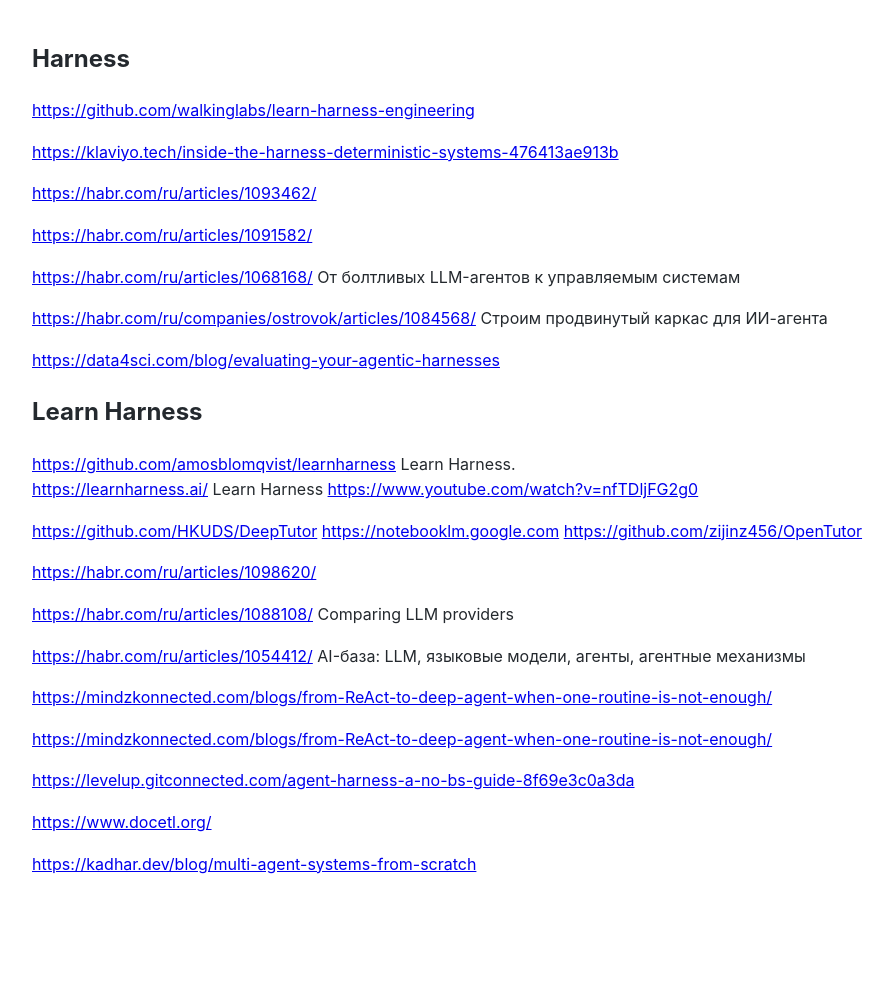
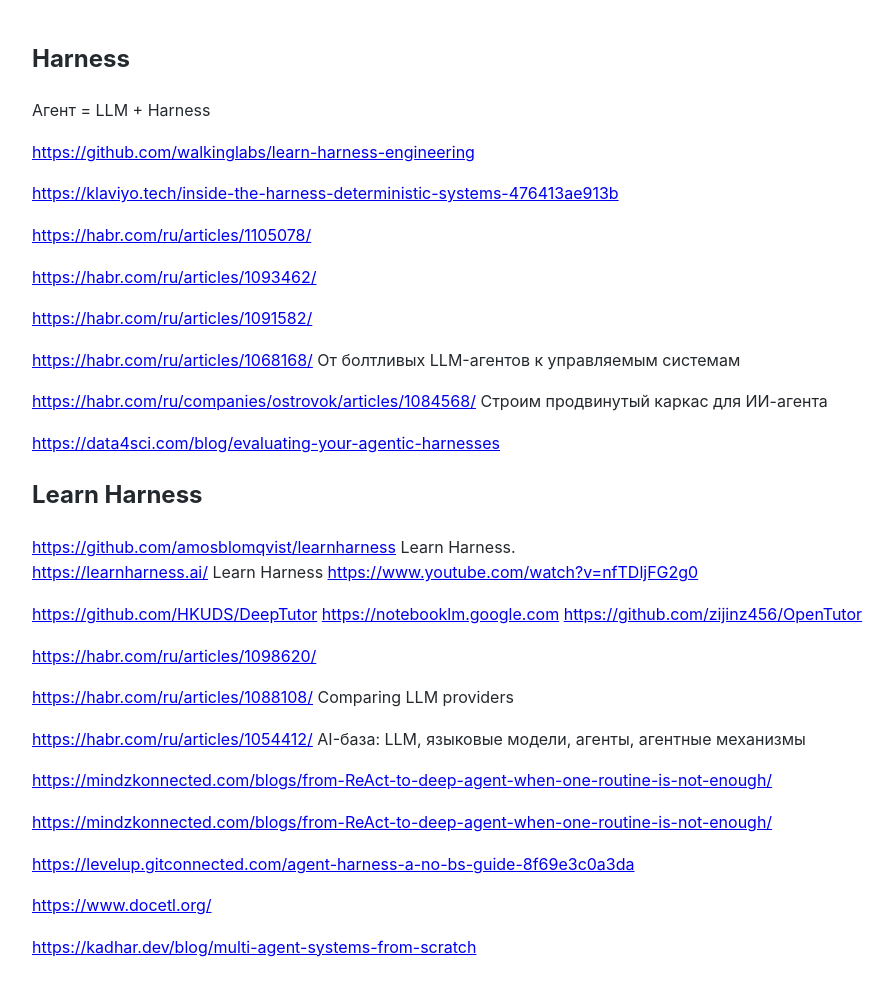
Before and after one commit to Michael-Lubinsky/michael-lubinsky.github.com, a Jekyll site: the page built from ml/harness.md, in a window 1280 px wide. Shown: the whole page, without its empty margins (158-1051 px from the left). Built offline with Jekyll 4.4.1, drawn with Linux system fonts in a browser that asks for light colours; our own code applies the rules of GitHub Pages for plain Markdown files; before the commit the page ends 913 px from its top, so only the background shows below that.

Commit message:
Update harness.md with additional resources and definition
Added links and a definition for 'Агент' in the harness documentation.

```diff
--- a/ml/harness.md
+++ b/ml/harness.md
@@ -1,8 +1,12 @@
 ## Harness
+
+Агент = LLM + Harness
 
 <https://github.com/walkinglabs/learn-harness-engineering>
 
 <https://klaviyo.tech/inside-the-harness-deterministic-systems-476413ae913b>
+
+<https://habr.com/ru/articles/1105078/>
 
 <https://habr.com/ru/articles/1093462/>
 
```
